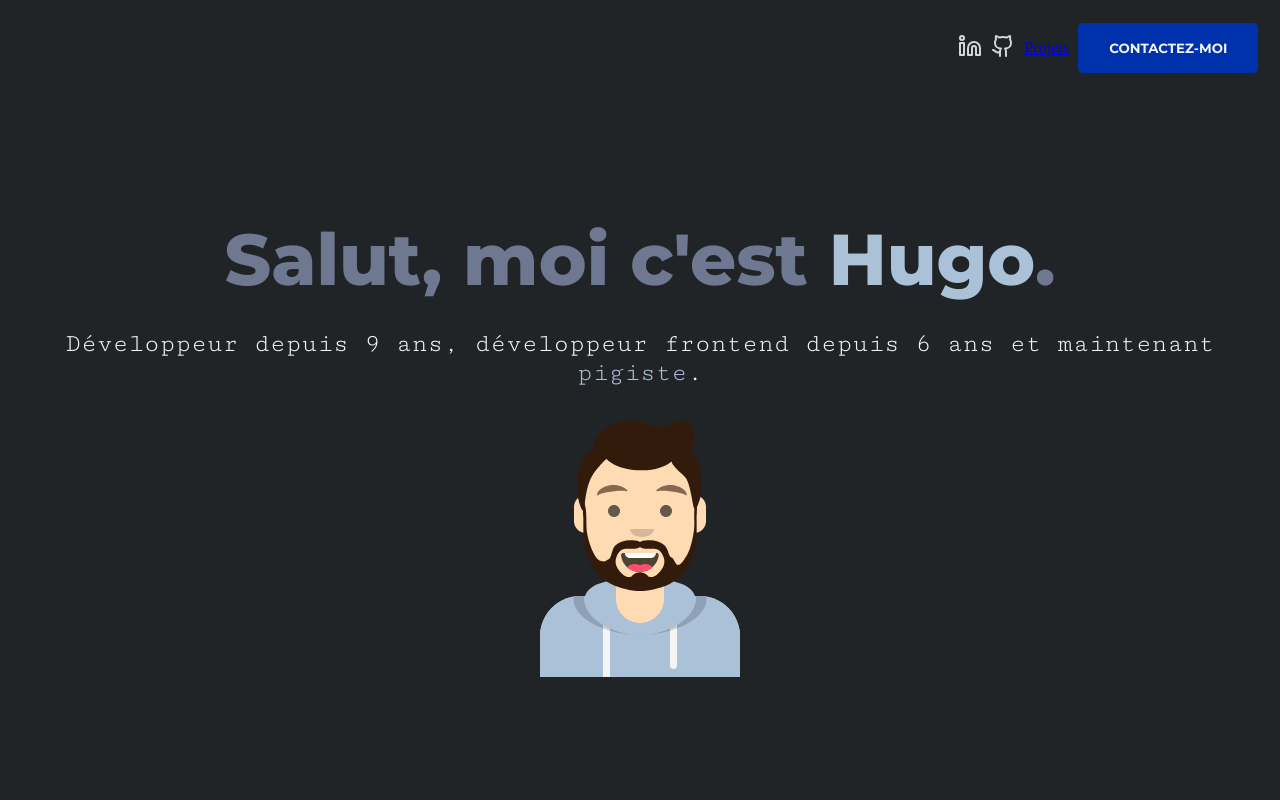
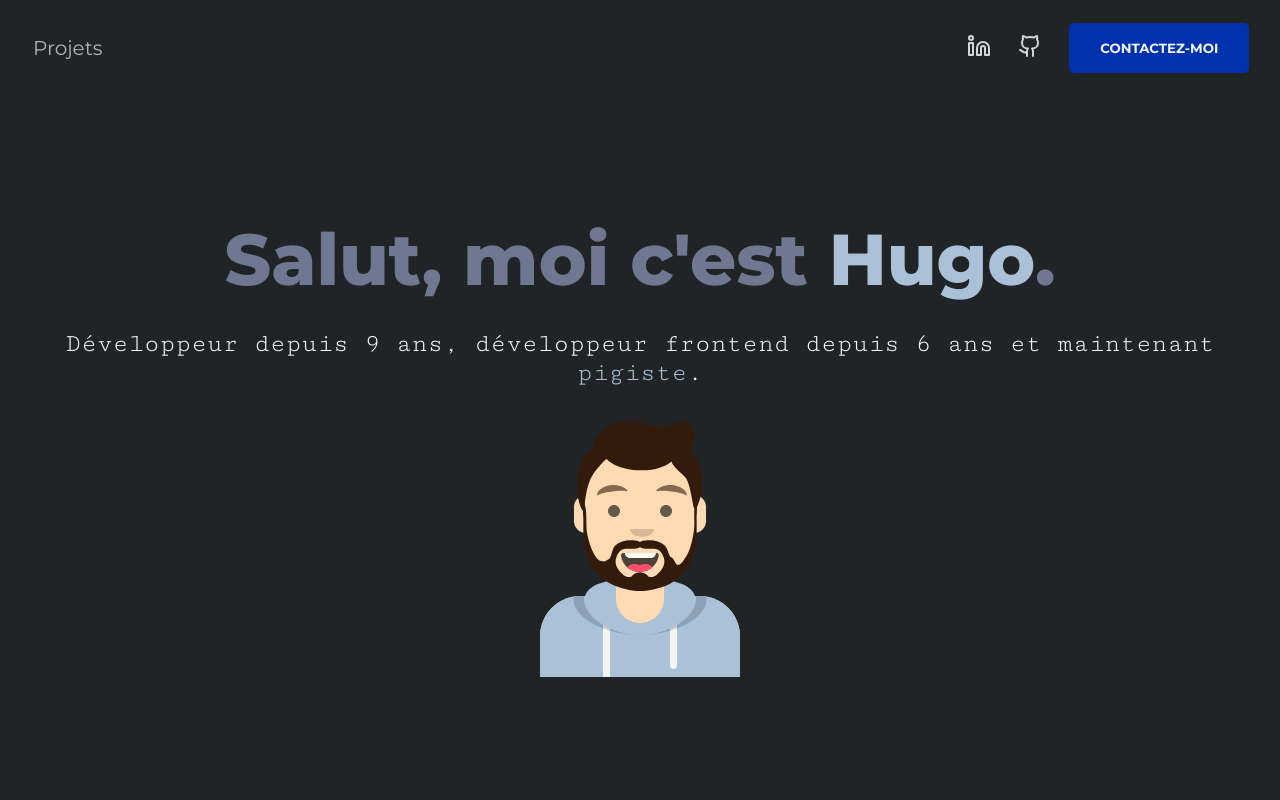
Before and after one commit to hughockey/site-web, a Vue app: page / in a window 1280 px wide. Shown: the top 800 px of the page. Built offline with nearby package versions, Linux system fonts and the light colour scheme; no server answers.

Commit message:
add project link in nav bar

```diff
--- a/src/components/Content.vue
+++ b/src/components/Content.vue
@@ -227,12 +227,22 @@ svg {
 input {
   height: 30px;
   padding-left: 5px;
+  border-radius: 5px;
+}
+
+input::placeholder {
+  font-family: var(--font-text);
 }
 
 textarea {
   height: 100px;
   padding-left: 10px;
   padding-top: 6px;
+  border-radius: 5px;
+}
+
+textarea::placeholder {
+  font-family: var(--font-text);
 }
 
 .contact-form-submit__button {
--- a/src/components/Header.vue
+++ b/src/components/Header.vue
@@ -8,6 +8,9 @@
 </script>
 <template>
   <div class="header-container">
+    <div class="left-header-content">
+      <a class="projects-link" href="/projects" @click.prevent="goTo('/projects')">Projets</a>
+    </div>
     <div class="right-header-content">
       <div class="socials-contact">
         <!-- <a target="_blank">
@@ -19,7 +22,6 @@
         <a href="https://github.com/hughockey" target="_blank">
           <svg width="24" xmlns="http://www.w3.org/2000/svg" height="24.615" fill="none"><g data-testid="github"><g class="fills"><rect rx="0" ry="0" width="24" height="24" class="frame-background"/></g><g class="frame-children"><g data-testid="svg-path"><path d="M15 22v-4a4.8 4.8 0 0 0-1-3.5c3 0 6-2 6-5.5.08-1.25-.27-2.48-1-3.5.28-1.15.28-2.35 0-3.5 0 0-1 0-3 1.5-2.64-.5-5.36-.5-8 0C6 2 5 2 5 2c-.3 1.15-.3 2.35 0 3.5A5.402 5.402 0 0 0 4 9c0 3.5 3 5.5 6 5.5-.39.49-.68 1.05-.85 1.65-.17.6-.22 1.23-.15 1.85v4" style="fill: none;" class="fills"/><g stroke-linecap="round" stroke-linejoin="round" class="strokes"><path d="M15 22v-4a4.8 4.8 0 0 0-1-3.5c3 0 6-2 6-5.5.08-1.25-.27-2.48-1-3.5.28-1.15.28-2.35 0-3.5 0 0-1 0-3 1.5-2.64-.5-5.36-.5-8 0C6 2 5 2 5 2c-.3 1.15-.3 2.35 0 3.5A5.402 5.402 0 0 0 4 9c0 3.5 3 5.5 6 5.5-.39.49-.68 1.05-.85 1.65-.17.6-.22 1.23-.15 1.85v4" style="fill: none; stroke-width: 2; stroke: rgb(213, 213, 213); stroke-opacity: 1;" class="stroke-shape"/></g></g><g data-testid="svg-path"><path d="M9 18c-4.51 2-5-2-7-2" style="fill: none;" class="fills"/><g stroke-linecap="round" stroke-linejoin="round" class="strokes"><path d="M9 18c-4.51 2-5-2-7-2" style="fill: none; stroke-width: 2; stroke: rgb(213, 213, 213); stroke-opacity: 1;" class="stroke-shape"/></g></g></g></g></svg>
         </a>
-        <a href="/projects" @click.prevent="goTo('/projects')">Projets</a>
         <button type="button" class="contact-button" @click="$emit('scroll-to-section', 'contact-section')">Contactez-moi</button>
       </div>
     </div>
@@ -32,13 +34,25 @@
   height: 80px;
   background-color: var(--background);
   display: flex;
-  /* justify-content: space-between; */
-  justify-content: end;
+  justify-content: space-between;
   align-items: center;
 }
 
 .left-header-content {
   padding-left: 25px;
+}
+
+.projects-link {
+  font-size: 1.25rem;
+  text-decoration: underline 0.15rem rgba(177,178,181,0);
+  font-family: var(--font-title);
+  color: var(--gray);
+  cursor: pointer;
+  transition: text-decoration 300ms ease-in;
+}
+
+.projects-link:hover {
+  text-decoration: underline 0.15rem rgba(177,178,181,1); /* equivalent to var(--gray) */
 }
 
 .socials-contact {
```
